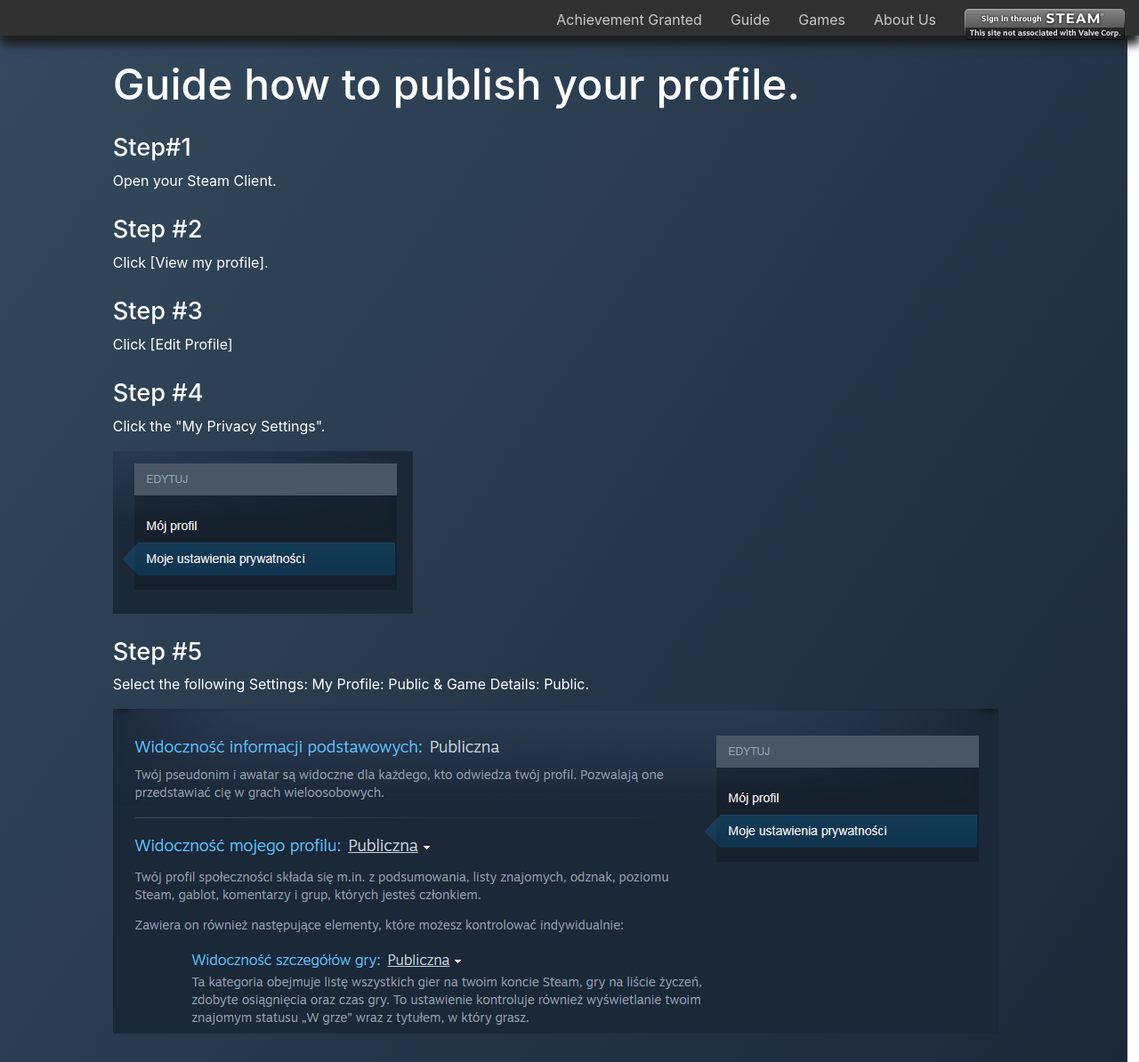
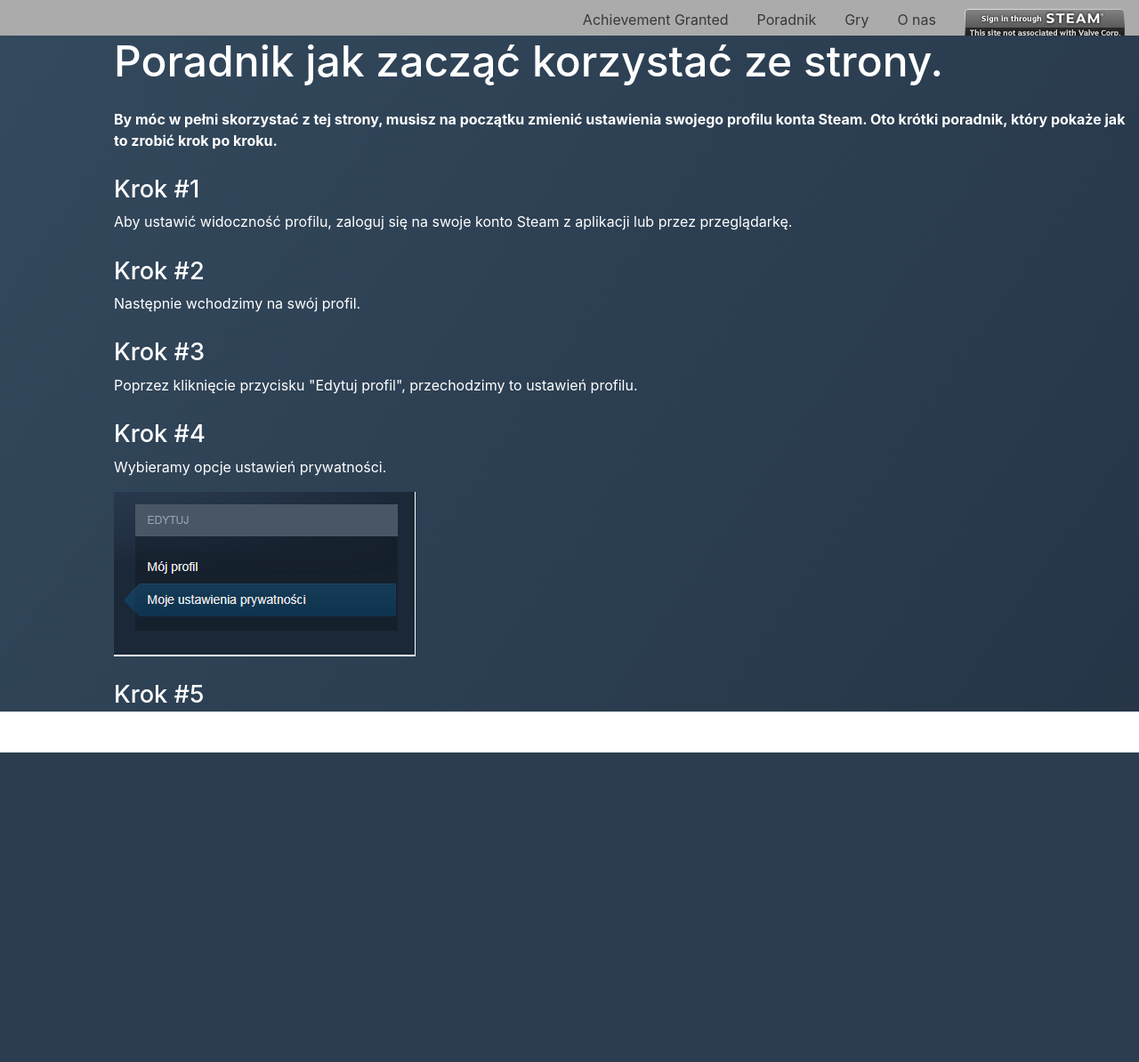
Before and after one commit to Dux97/Achievement-Granted, a Django app: page /guide/ in a window 1280 px wide. Shown: the whole page at 89% size. After the commit the page ends 846 px from the top, so only its background shows below. Run offline with Django 3.2, Linux system fonts and the light colour scheme; style sheets or scripts are compiled from the project's sources; some libraries are stand-ins or nearby versions.

Commit message:
Revert "Fixes"

```diff
--- a/Achievement_granted/static/css/basic.scss
+++ b/Achievement_granted/static/css/basic.scss
@@ -1,9 +1,3 @@
-$textcolor: white;
-$backgroundcolor: darkblue;
-$backgroundlineargradient: linear-gradient(125deg, #34495d, #1b2838);
-$backgroundradialgradient: radial-gradient(#34495d,#1b2838);
-
-
 .section{
   position: relative;
   width: 100%;
@@ -12,20 +6,17 @@
   align-items: center;
   justify-content: center;
   overflow: hidden;
-  background-image: $backgroundlineargradient;
-  background-size: auto;
-}
-.video-container{
-  position: relative;
-
+  background-image: linear-gradient(125deg,#2c3e50,#27ae60,#2980b9,#e74c3c);
+  background-size: 400%;
+  animation: bganimation 15s infinite;
 }
 
 .section h1{
   text-align: center;
-  font-size: 5rem;
+  font-size: 6rem;
   font-family: Calibri;
-  padding: 15px;
-  margin: 12px;
+  padding: 20px;
+  margin: 15px;
   z-index: 1;
 }
 @keyframes bganimation {
@@ -42,21 +33,14 @@
 
 
 .top-nav-bar{
-  position: sticky;
-  top:0px;
-  background-color: rgba(37, 37, 37, 0.94);
+  background-color: rgba(154, 154, 154, 0.83);
   height: 5vh;
-  -moz-box-shadow: 5px 15px 5px 0px #000;
-  -webkit-box-shadow: 5px 15px 5px 0px #000;
-  box-shadow: 1px 10px 10px #1d1d1d;
-  z-index: 1;
 }
 
 .top-nav-bar a{
   display: block;
-  top: 50%;
-  height: 5vh;
-  color: #c9c9c9;
+  height: auto;
+  color: #383838;
   padding: 10px 16px;
   text-decoration: none;
 }
@@ -152,54 +116,37 @@
 }
 
 .about-box p{
-  color: $textcolor;
+  color: white;
   font-size: 1em;
 }
 
 .guide-section {
   position: relative;
-  padding-top: 2%;
-  width: 99vw;
-  min-height: 95vh;
-  overflow: hidden;
-  background-image:$backgroundlineargradient ;
-
+  width: 100%;
+  height: 95vh;
+  background-image: linear-gradient(125deg,#34495d, #1b2838);
+  box-sizing: border-box;
+  background-size: 200%;
 }
 
 .guide-box {
-  position: relative;
+  position: absolute;
   left: 10%;
-   color: $textcolor;
+  color: white;
 }
 
 .guide-box h1{
-  color: $textcolor;
+  color: white;
   font-size: 3em;
   margin-bottom: 0.5em;
 }
 
 .guide-box h2{
   margin-top: 1em;
-  color:$textcolor;
+  color: white;
   font-size: 1.7em;
 }
 
 .achievedSteam{
   background-color: #004c00;
 }
-
-#error-pop-up{
-  width: 80vw;
-  left: 10%;
-}
-
-#search-input{
-  margin-bottom: 2vh;
-}
-
-.scrap-form{
-  left: 10%;
-}
-.form-group{
-  padding-left: 1%;
-}
--- a/Achievement_granted/templates/base.html
+++ b/Achievement_granted/templates/base.html
@@ -10,25 +10,22 @@
     <title>Home Page</title>
 </head>
 <body>
-
-
 <div class="top-nav-bar">
     {% if user.is_authenticated %}
-     <p>Logged as {{user}}</p>
+     <p>Zalogowany jako {{user}}</p>
     {% endif %}
-
     <ul class="nav nav-pills justify-content-end">
         <li class="nav-item">
             <a href="{% url 'home' %}">Achievement Granted</a>
         </li>
         <li class="nav-item">
-            <a href="{% url 'guide' %}">Guide</a>
+            <a href="{% url 'guide' %}">Poradnik</a>
         </li>
         <li class="nav-item">
-            <a href="{% url 'games' %}">Games</a>
+            <a href="{% url 'games' %}">Gry</a>
         </li>
         <li class="nav-item">
-            <a  href="{% url 'about' %}">About Us</a>
+            <a  href="{% url 'about' %}">O nas</a>
         </li>
         <li class="nav-item">
             {% if user.is_anonymous %}
@@ -36,10 +33,11 @@
                 <img src="{% static "images/Steam_login_button.png" %}">
             </a>
              {% else %}
-                <a href="/account/logout/">Log Out</a>
+                <a href="/account/logout/">Wyloguj</a>
             {% endif %}
         </li>
     </ul>
+
 </div>
     {% block content %}
     {% endblock %}
@@ -48,6 +46,5 @@
 <script src="https://cdnjs.cloudflare.com/ajax/libs/popper.js/1.14.6/umd/popper.min.js" integrity="sha384-wHAiFfRlMFy6i5SRaxvfOCifBUQy1xHdJ/yoi7FRNXMRBu5WHdZYu1hA6ZOblgut" crossorigin="anonymous"></script>
 <script src="https://stackpath.bootstrapcdn.com/bootstrap/4.2.1/js/bootstrap.min.js" integrity="sha384-B0UglyR+jN6CkvvICOB2joaf5I4l3gm9GU6Hc1og6Ls7i6U/mkkaduKaBhlAXv9k" crossorigin="anonymous"></script>
 <script src="https://use.fontawesome.com/81741cc170.js"></script>
-
 </body>
 </html>
--- a/Achievement_granted/templates/pages/guide.html
+++ b/Achievement_granted/templates/pages/guide.html
@@ -4,19 +4,20 @@
 {% block content %}
 <div class="guide-section">
     <div class="guide-box">
-        <h1>Guide how to publish your profile.</h1>
-        <h2>Step#1</h2>
-        <p>Open your Steam Client.</p>
-        <h2>Step #2</h2>
-        <p>Click [View my profile].</p>
-        <h2>Step #3</h2>
-        <p>Click [Edit Profile]</p>
-        <h2>Step #4</h2>
-        <p>Click the "My Privacy Settings".</p>
+        <h1>Poradnik jak zacząć korzystać ze strony.</h1>
+        <b>By móc w pełni skorzystać z tej strony, musisz na początku zmienić ustawienia swojego profilu konta Steam. Oto krótki poradnik, który pokaże jak to zrobić krok po kroku.</b>
+        <h2>Krok #1</h2>
+        <p>Aby ustawić widoczność profilu, zaloguj się na swoje konto Steam z aplikacji lub przez przeglądarkę.</p>
+        <h2>Krok #2</h2>
+        <p>Następnie wchodzimy na swój profil.</p>
+        <h2>Krok #3</h2>
+        <p>Poprzez kliknięcie przycisku "Edytuj profil", przechodzimy to ustawień profilu.</p>
+        <h2>Krok #4</h2>
+        <p>Wybieramy opcje ustawień prywatności.</p>
         <img src="{% static "images/ustawienia_prywatnosci_steam.png" %}" alt="brak obrazka">
-        <h2>Step #5</h2>
-        <p>Select the following Settings: My Profile: Public & Game Details: Public.</p>
-        <img src="{% static "images/publiczne_ustawienia_steam.png" %}" style="margin-bottom: 2em" alt="brak obrazka">
+        <h2>Krok #5</h2>
+        <p>Zmieniamy "Widoczność mojego profilu" oraz "Widoczność szczegółów gry" na publiczny.</p>
+
     </div>
 </div>
 
--- a/Achievement_granted/urls.py
+++ b/Achievement_granted/urls.py
@@ -1,9 +1,7 @@
 from django.contrib import admin
 from django.urls import path, include
-from games import views
 
 urlpatterns = [
     path('admin/', admin.site.urls),
     path('', include('games.urls')),
 ]
-handler404 = views.error404
--- a/games/urls.py
+++ b/games/urls.py
@@ -8,6 +8,7 @@
     path('games/<int:appid>/achievement/', views.achievement, name='achievement'),
     path('home/', views.home, name='home'),
     path('about/', views.about, name='about'),
+    path('error404', views.error404, name='error404'),
     path('account/', include('allauth.urls')),
     path('guide/', views.guide, name='guide'),
 ]
--- a/games/utils.py
+++ b/games/utils.py
@@ -51,8 +51,6 @@
     bf_content = BeautifulSoup(response, "html.parser")
     domain = url.split( "//" )[-1].split("/")[0]
     for row in table:
-        if row["displayName"][-1] == " ":
-            row["displayName"] = row["displayName"][:-1]
         if bf_content.find("a", text=row["displayName"]):
             row["link"] = "https://" + domain + bf_content.find("a", text=row["displayName"]).get("href")
         else:
--- a/games/views.py
+++ b/games/views.py
@@ -1,9 +1,6 @@
-from json import JSONDecodeError
-
 from django.contrib.auth.decorators import login_required
 from django.shortcuts import render, redirect
 from requests import ConnectionError, Timeout
-from requests.exceptions import MissingSchema
 
 from games.forms import SendUrlForm
 from games.utils import getUserGames, getGameInfo, getUnlockedAchievment, \
@@ -48,11 +45,8 @@
                                   unlockedAchievement['playerstats']['achievements']]
             except KeyError:
                 playerUnlocked = []
-        except (ConnectionError, Timeout, JSONDecodeError):
-            if JSONDecodeError:
-                return redirect('guide')
-            else:
-                errorDescr = {'errorDescription': "Something wrong. Please try again."}
+        except (ConnectionError, Timeout):
+            errorDescr = {'errorDescription': "Something wrong. Please try again."}
         try:
             fullAchievementList = addUnlockedToDetails(steamAchievements, playerUnlocked)
             request.session[f'fullAchievementList{appid}'] = fullAchievementList
@@ -67,13 +61,8 @@
         if form.is_valid():
             url = request.POST['url']
             fullAchievementList = request.session.get(f'fullAchievementList{appid}')
-            try:
-                data = {'achievementSteam': scrapLinkAndAddToTable(url, fullAchievementList),
-                        "error": errorDescr, 'form': form}
-            except MissingSchema:
-                errorDescr = {"errorDescription": "Bad url for scrap. Try diffrent."}
-                data = {'achievementSteam': fullAchievementList,
-                        "error": errorDescr, 'form': form}
+            data = {'achievementSteam': scrapLinkAndAddToTable(url, fullAchievementList),
+                "error": errorDescr, 'form': form}
     return render(request, 'pages/achievement.html', data)
 
 
@@ -85,7 +74,7 @@
     return render(request, 'base.html', {})
 
 
-def error404(request, exception=None):
+def error404(request):
     return render(request, '404.html', {})
 
 
```
Also changed, not shown: other parts of Achievement_granted/static/css/basic.scss (+8 -28 lines), Achievement_granted/static/css/css/basic.css (added, +132 -0 lines), Achievement_granted/templates/404.html (deleted, +0 -10 lines), Achievement_granted/templates/pages/achievement.html (+8 -50 lines), Achievement_granted/templates/pages/games.html (+2 -8 lines), Achievement_granted/templates/pages/home.html (+1 -7 lines), Achievement_granted/static/images/EmptyGame.png (deleted), Achievement_granted/static/images/ustawienia_prywatnosci_steam.png, 1 other file.
